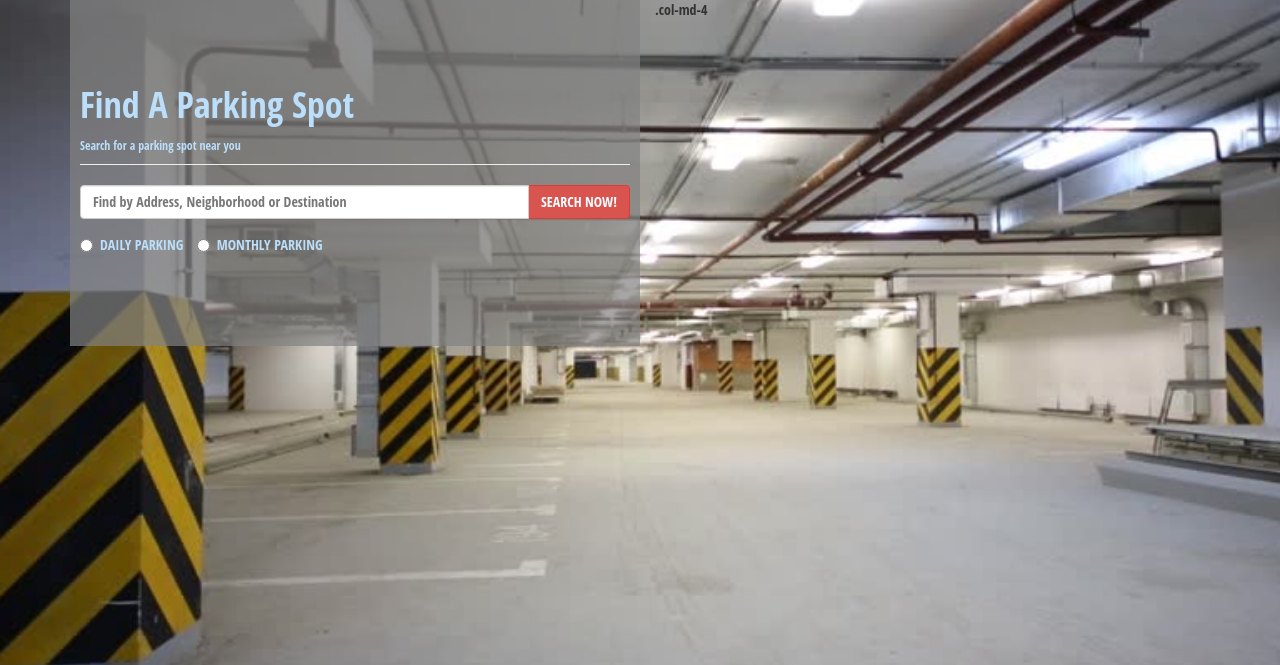
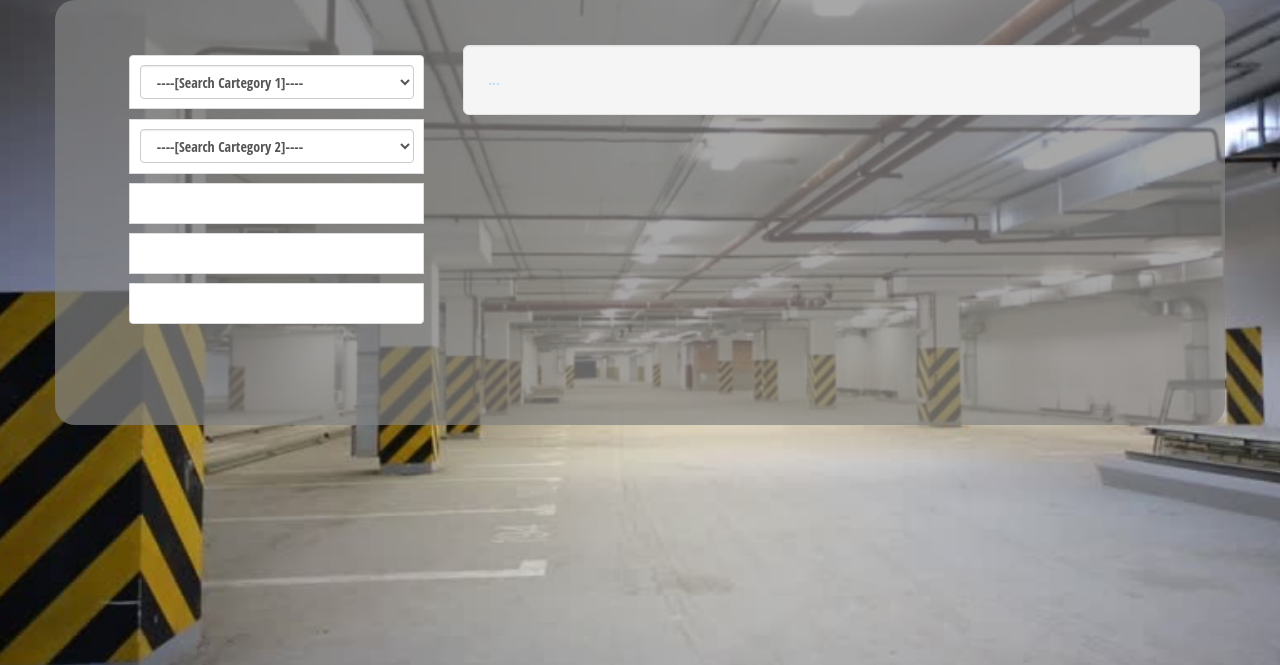
Before and after one commit to francis-mwakidoshi/Smart-parking, a PHP site: page /home.php in a window 1280 px wide. Shown: the part 71-736 px from the top of the page. Run offline with PHP 8.4, Linux system fonts and the light colour scheme; the visitor is signed in with stand-in values (Sample User, id 1).

Commit message:
different home designs

```diff
--- a/home.php
+++ b/home.php
@@ -35,16 +35,22 @@ else {
           border-bottom: 1px solid #eeff41;
         }
 
-        .searchbox {
+        .box {
            background: rgba(130,130,130,.7);
           padding: 4% 10px 8%;
-          color:#bbdefb !important;
+          color:#bbdefb ;
+          border-radius: 20px;
         }
 
 .area{
   margin-bottom: 15px;
 }
 
+.cart-nav ul li {
+  margin:3%;
+  padding: 3%;
+  color: #0000 !important;
+}
     </style>
 </head>
 <body>
@@ -76,31 +82,42 @@ else {
 
 <div class="row">
    <div class="container">
+     <div class="box row">
+         <div class="cart-nav col-xs-4">
+           <ul>
+             <li class="list-group-item">
+               <select class="form-control">
+                 <option>----[Search Cartegory 1]----</option>
+                 <option>2</option>
+                 <option>3</option>
+                 <option>4</option>
+                 <option>5</option>
+               </select>
+             </li>
 
-   <div class="col-md-6 searchbox">
-          <div class="page-header">
-            <h1>Find A Parking Spot<br></h1>
-            <small>Search for a parking spot near you</small>
-          </div>
-      <form >
+             <li class="list-group-item">
+               <select class="form-control">
+                 <option>----[Search Cartegory 2]----</option>
+                 <option>2</option>
+                 <option>3</option>
+                 <option>4</option>
+                 <option>5</option>
+               </select>
+             </li>
 
-    <div class="input-group area">
-      <input type="text" class="form-control" placeholder="Find by Address, Neighborhood or Destination">
-      <span class="input-group-btn">
-        <button class="btn btn-danger" type="button">SEARCH NOW!</button>
-      </span>
-    </div><!-- /input-group -->
-
-        <label class="radio-inline">
-          <input type="radio" name="inlineRadioOptions" id="inlineRadio1" value="option1">DAILY PARKING
-        </label>
-        <label class="radio-inline">
-          <input type="radio" name="inlineRadioOptions" id="inlineRadio2" value="option2"> MONTHLY PARKING
-        </label>
-      </form>
+             <li class="list-group-item">Notifications</li>
+             <li class="list-group-item">Porta ac consectetur ac</li>
+             <li class="list-group-item">Vestibulum at eros</li>
+           </ul>
          </div>
 
-   <div class="col-md-6">.col-md-4</div>
+         <div class="content col-xs-8">
+
+<!--Parking spaces to display here-->
+<div class="well well-lg">...</div>
+
+         </div>
+     </div>
    </div>
 </div>
 
```
Lines whose indentation alone changed are shown as unchanged.
